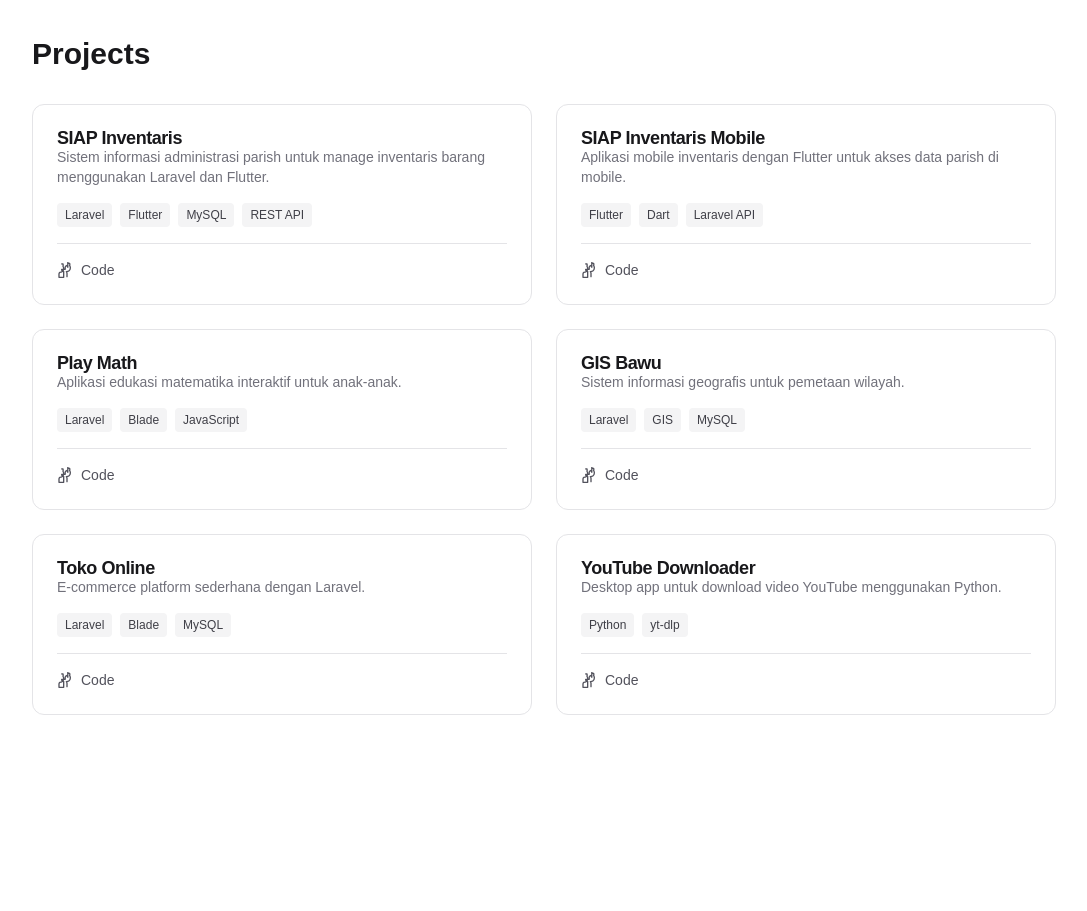
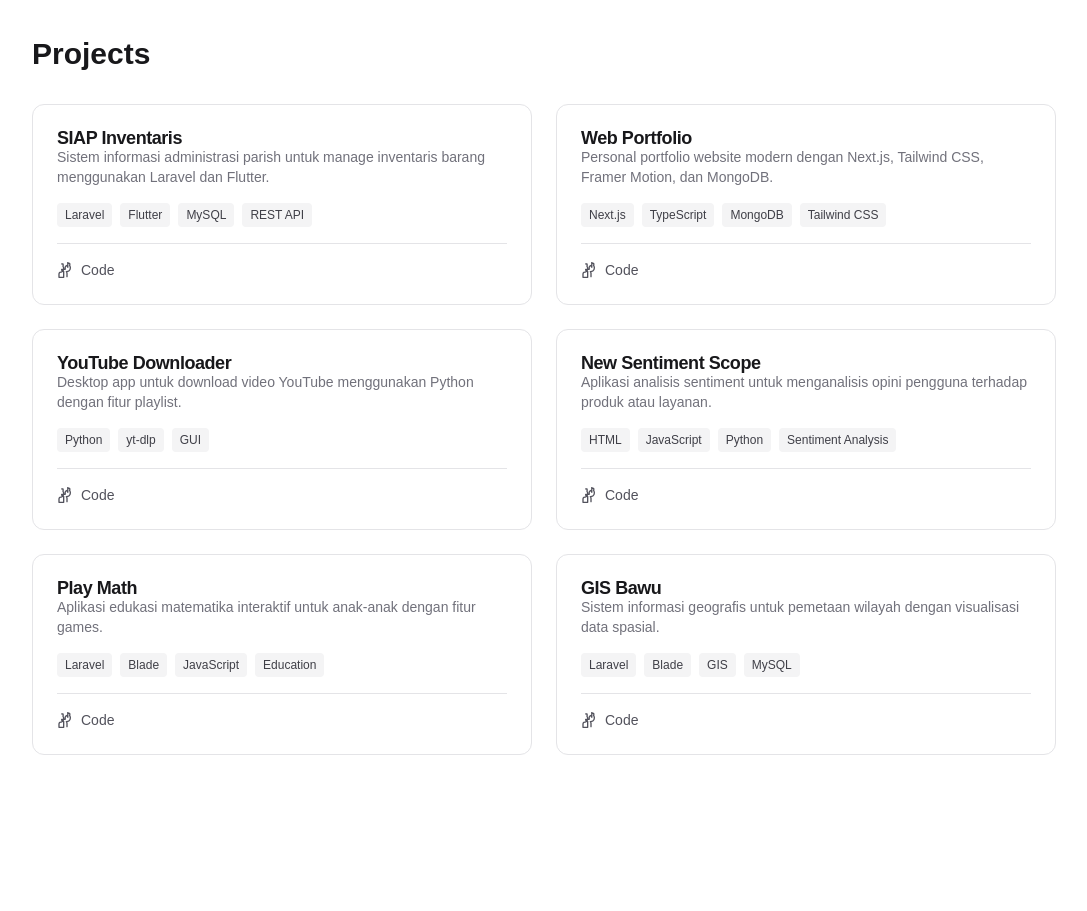
Before and after one commit to KimYo2/web-porto, a Next.js app: page / in a window 1280 px wide. Shown: the part 1780-2691 px from the top of the page, without its empty margins (96-1183 px from the left). Built offline with nearby package versions, Linux system fonts and the light colour scheme.

Commit message:
feat: update projects with user's GitHub repos
- Add SIAP Inventaris, Web Portfolio, YouTube Downloader, New Sentiment Scope, Play Math, GIS Bawu
- Add Blade to frontend skills
- Add Laravel to tools skills

```diff
--- a/data/projects.ts
+++ b/data/projects.ts
@@ -18,37 +18,37 @@ export const projects: Project[] = [
   },
   {
     id: '2',
-    title: 'SIAP Inventaris Mobile',
-    description: 'Aplikasi mobile inventaris dengan Flutter untuk akses data parish di mobile.',
-    tags: ['Flutter', 'Dart', 'Laravel API'],
-    githubUrl: 'https://github.com/KimYo2/siap-inventaris-mobile',
+    title: 'Web Portfolio',
+    description: 'Personal portfolio website modern dengan Next.js, Tailwind CSS, Framer Motion, dan MongoDB.',
+    tags: ['Next.js', 'TypeScript', 'MongoDB', 'Tailwind CSS'],
+    githubUrl: 'https://github.com/KimYo2/web-porto',
   },
   {
     id: '3',
+    title: 'YouTube Downloader',
+    description: 'Desktop app untuk download video YouTube menggunakan Python dengan fitur playlist.',
+    tags: ['Python', 'yt-dlp', 'GUI'],
+    githubUrl: 'https://github.com/KimYo2/Yt-Downloader',
+  },
+  {
+    id: '4',
+    title: 'New Sentiment Scope',
+    description: 'Aplikasi analisis sentiment untuk menganalisis opini pengguna terhadap produk atau layanan.',
+    tags: ['HTML', 'JavaScript', 'Python', 'Sentiment Analysis'],
+    githubUrl: 'https://github.com/KimYo2/New-Sentiment-Scope',
+  },
+  {
+    id: '5',
     title: 'Play Math',
-    description: 'Aplikasi edukasi matematika interaktif untuk anak-anak.',
-    tags: ['Laravel', 'Blade', 'JavaScript'],
+    description: 'Aplikasi edukasi matematika interaktif untuk anak-anak dengan fitur games.',
+    tags: ['Laravel', 'Blade', 'JavaScript', 'Education'],
     githubUrl: 'https://github.com/KimYo2/Play-Math',
   },
   {
-    id: '4',
+    id: '6',
     title: 'GIS Bawu',
-    description: 'Sistem informasi geografis untuk pemetaan wilayah.',
-    tags: ['Laravel', 'GIS', 'MySQL'],
+    description: 'Sistem informasi geografis untuk pemetaan wilayah dengan visualisasi data spasial.',
+    tags: ['Laravel', 'Blade', 'GIS', 'MySQL'],
     githubUrl: 'https://github.com/KimYo2/Gis-Bawu',
   },
-  {
-    id: '5',
-    title: 'Toko Online',
-    description: 'E-commerce platform sederhana dengan Laravel.',
-    tags: ['Laravel', 'Blade', 'MySQL'],
-    githubUrl: 'https://github.com/KimYo2/Toko-online',
-  },
-  {
-    id: '6',
-    title: 'YouTube Downloader',
-    description: 'Desktop app untuk download video YouTube menggunakan Python.',
-    tags: ['Python', 'yt-dlp'],
-    githubUrl: 'https://github.com/KimYo2/Yt-Downloader',
-  },
 ];
--- a/data/skills.ts
+++ b/data/skills.ts
@@ -5,16 +5,18 @@ export interface Skill {
 }
 
 export const skills: Skill[] = [
+  { name: 'Flutter', category: 'frontend' },
+  { name: 'Dart', category: 'frontend' },
+  { name: 'Blade', category: 'frontend' },
+  { name: 'HTML/CSS', category: 'frontend' },
+  { name: 'JavaScript', category: 'frontend' },
+  { name: 'Next.js', category: 'frontend' },
+  { name: 'TypeScript', category: 'frontend' },
   { name: 'Python', category: 'backend' },
-  { name: 'Dart', category: 'frontend' },
-  { name: 'JavaScript', category: 'frontend' },
-  { name: 'TypeScript', category: 'frontend' },
-  { name: 'HTML/CSS', category: 'frontend' },
   { name: 'PHP', category: 'backend' },
-  { name: 'Laravel', category: 'backend' },
-  { name: 'Flutter', category: 'frontend' },
   { name: 'Java', category: 'backend' },
   { name: 'MySQL', category: 'backend' },
+  { name: 'Laravel', category: 'tools' },
   { name: 'Git', category: 'tools' },
   { name: 'GitHub', category: 'tools' },
   { name: 'VS Code', category: 'tools' },
```
